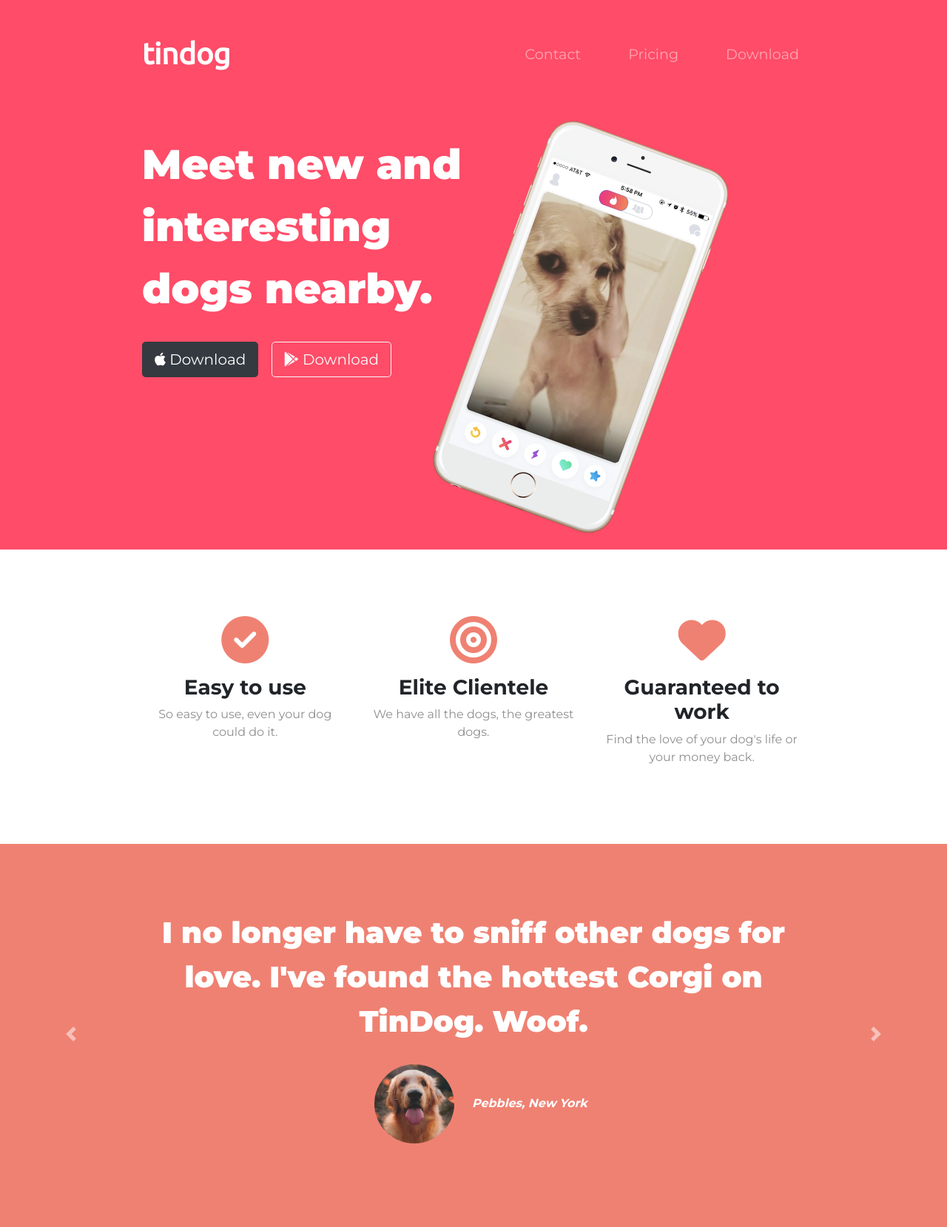
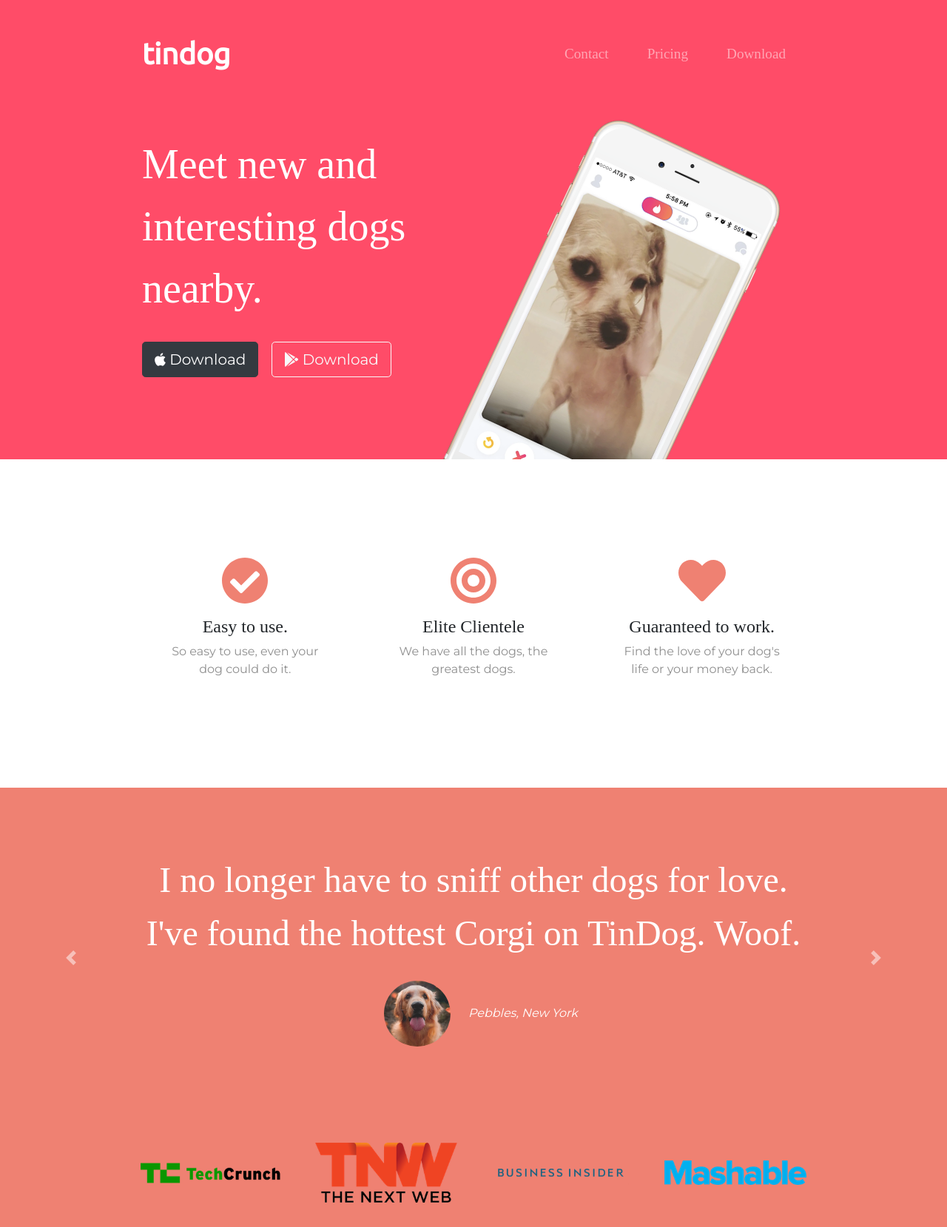
Before and after one commit to ambraj/WebDevelopmentBootcamp, a plain HTML site: page TinDog/index.html in a window 1280 px wide. Shown: the top 1659 px of the page at 74% size. Drawn offline with nearby package versions, Linux system fonts and the light colour scheme.

Commit message:
complete website

```diff
--- a/TinDog/css/styles.css
+++ b/TinDog/css/styles.css
@@ -1,119 +1,179 @@
+
 body {
-    font-family: "Montserrat";
+  font-family: "Montserrat";
+  text-align: center;
 }
 
-#title {
-    background-color: #ff4c68;
-    color: white;
-    font-weight: bold;
+h1, h2, h3, h4, h5, h6 {
+  font-family: "Montserrat-Bold";
 }
 
-h1 {
-    font-family: "Montserrat";
-    font-size: 3.5rem;
-    font-weight: 900;
-    line-height: 1.5;
+p {
+  color: #8f8f8f;
 }
 
-.container-fluid {
-    padding: 3% 15%;
+/* Headings */
+
+.big-heading {
+  font-family: "Montserrat-Black";
+  font-size: 3.5rem;
+  line-height: 1.5;
 }
 
+.section-heading {
+  font-size: 3rem;
+  line-height: 1.5;
+}
+
+/* Containers */
+
+.container-fluid{
+  padding: 7% 15%;
+}
+
+/* Sections */
+
+.colored-section {
+  background-color: #ff4c68;
+  color: #fff;
+}
+
+.white-section {
+  background-color: #fff;
+}
+
+/* Navigation Bar */
+
 .navbar {
-    padding: 0;
-    padding-bottom: 4.5rem;
+  padding: 0 0 4.5rem;
 }
 
 .navbar-brand {
-    font-family: Ubuntu;
-    font-size: 2.5rem;
+  font-family: "Ubuntu";
+  font-size: 2.5rem;
+  font-weight: bold;
+}
+
+.nav-item {
+  padding: 0 18px;
 }
 
 .nav-link {
-    font-family: "Montserrat";
-    font-weight: 400;
-    font-size: 1.2rem;
+  font-size: 1.2rem;
+  font-family: "Montserrat-Light";
 }
 
-.download-btn {
-    margin: 5% 3% 5% 0;
+/* Buttons */
+
+.download-button {
+  margin: 5% 3% 5% 0;
 }
 
-.iphone-img {
-    width: 60%;
-    transform: rotate(20deg);
+/* Title Section */
+
+#title {
+  background-color: #ff4c68;
+  color: #fff;
+  text-align: left;
 }
 
+#title .container-fluid {
+  padding: 3% 15% 7%;
+}
+
+/* Title Image */
+
+.title-image {
+  width: 60%;
+  transform: rotate(25deg);
+  position: absolute;
+  right: 30%;
+}
+
+/* Features Section */
+
 #features {
-    padding: 7% 15%;
+  position: relative;
+}
+
+.feature-title {
+  font-size: 1.5rem;
 }
 
 .feature-box {
-    text-align: center;
-}
-
-h3 {
-    font-family: "Montserrat";
-    font-weight: 700;
-}
-
-p {
-    color: #8f8f8f;
+  padding: 4.5%;
 }
 
 .icon {
-    color: #ef8172;
-    margin-bottom: 1rem;
+  color: #ef8172;
+  margin-bottom: 1rem;
 }
 
 .icon:hover {
-    color: #ff4c68;
+  color: #ff4c68;
 }
 
+/* Testimonial Section */
+
 #testimonials {
-    text-align: center;
-    background-color: #ef8172;
+  background-color: #ef8172;
 }
 
-h2 {
-    font-family: "Montserrat";
-    font-weight: 900;
-    font-size: 2.5rem;
-    line-height: 1.5;
+.testimonial-text {
+  font-size: 3rem;
+  line-height: 1.5;
 }
 
-.testimonial-img {
-    width: 12%;
-    border-radius: 100%;
-    margin: 20px;
+.testimonial-image {
+  width: 10%;
+  border-radius: 100%;
+  margin: 20px;
 }
 
-.carousel-item {
-    color: white;
-    padding: 7% 15%;
+
+#press {
+  background-color: #ef8172;
+  padding-bottom: 3%;
 }
 
-em {
-    color: white;
-    font-weight: 700;
+.press-logo {
+  width: 15%;
+  margin: 20px 20px 50px;
 }
 
-#press {
-    text-align: center;
-    background-color: #ef8172;
-    padding-bottom: 3%;
+/* Pricing Section */
+
+#pricing {
+  padding: 100px;
 }
 
-.press-icon {
-    width: 15%;
-    margin: 20px 20px 50px;
+.price-text {
+  font-size: 3rem;
+  line-height: 1.5;
 }
 
-/* prices */
-#pricing{
+.pricing-column {
+  padding: 3% 2%;
+}
+
+/* CTA Section */
+
+
+/* Footer Section */
+
+
+.social-icon {
+  margin: 20px 10px;
+}
+
+@media (max-width: 1028px) {
+
+  #title {
     text-align: center;
-    padding: 100px;
+  }
+
+  .title-image {
+    position: static;
+    transform: rotate(0);
+  }
 }
-.pricing-column{
-    padding: 3% 2%;
-}
--- a/TinDog/index.html
+++ b/TinDog/index.html
@@ -4,47 +4,53 @@
 <head>
   <meta charset="utf-8">
   <title>TinDog</title>
-    <!-- goot fonts -->
-    <link href="https://fonts.googleapis.com/css2?family=Montserrat:wght@300;400;700;900&family=Ubuntu&display=swap" rel="stylesheet">
-    <!-- css stylesheets -->
-    <link rel="stylesheet" href="https://stackpath.bootstrapcdn.com/bootstrap/4.4.1/css/bootstrap.min.css" integrity="sha384-Vkoo8x4CGsO3+Hhxv8T/Q5PaXtkKtu6ug5TOeNV6gBiFeWPGFN9MuhOf23Q9Ifjh" crossorigin="anonymous">
+
+  <!-- Google Fonts -->
+  <link href="https://fonts.googleapis.com/css?family=Montserrat|Ubuntu" rel="stylesheet">
+
+  <!-- CSS Stylesheets -->
+  <link rel="stylesheet" href="https://maxcdn.bootstrapcdn.com/bootstrap/4.0.0/css/bootstrap.min.css" integrity="sha384-Gn5384xqQ1aoWXA+058RXPxPg6fy4IWvTNh0E263XmFcJlSAwiGgFAW/dAiS6JXm" crossorigin="anonymous">
   <link rel="stylesheet" href="css/styles.css">
-    <!-- fontawesome -->
-    <script src="https://kit.fontawesome.com/39d49467a8.js" crossorigin="anonymous"></script>
-    <!-- bootstrap scripts -->
-    <script src="https://code.jquery.com/jquery-3.4.1.slim.min.js" integrity="sha384-J6qa4849blE2+poT4WnyKhv5vZF5SrPo0iEjwBvKU7imGFAV0wwj1yYfoRSJoZ+n" crossorigin="anonymous"></script>
-    <script src="https://cdn.jsdelivr.net/npm/popper.js@1.16.0/dist/umd/popper.min.js" integrity="sha384-Q6E9RHvbIyZFJoft+2mJbHaEWldlvI9IOYy5n3zV9zzTtmI3UksdQRVvoxMfooAo" crossorigin="anonymous"></script>
-    <script src="https://stackpath.bootstrapcdn.com/bootstrap/4.4.1/js/bootstrap.min.js" integrity="sha384-wfSDF2E50Y2D1uUdj0O3uMBJnjuUD4Ih7YwaYd1iqfktj0Uod8GCExl3Og8ifwB6" crossorigin="anonymous"></script>
 
+  <!-- Font Awesome -->
+  <script defer src="https://use.fontawesome.com/releases/v5.0.7/js/all.js"></script>
+
+  <!-- Bootstrap Scripts -->
+  <script src="https://code.jquery.com/jquery-3.2.1.slim.min.js" integrity="sha384-KJ3o2DKtIkvYIK3UENzmM7KCkRr/rE9/Qpg6aAZGJwFDMVNA/GpGFF93hXpG5KkN" crossorigin="anonymous"></script>
+  <script src="https://cdnjs.cloudflare.com/ajax/libs/popper.js/1.12.9/umd/popper.min.js" integrity="sha384-ApNbgh9B+Y1QKtv3Rn7W3mgPxhU9K/ScQsAP7hUibX39j7fakFPskvXusvfa0b4Q" crossorigin="anonymous"></script>
+  <script src="https://maxcdn.bootstrapcdn.com/bootstrap/4.0.0/js/bootstrap.min.js" integrity="sha384-JZR6Spejh4U02d8jOt6vLEHfe/JQGiRRSQQxSfFWpi1MquVdAyjUar5+76PVCmYl" crossorigin="anonymous"></script>
 </head>
 
 <body>
 
-    <section id="title">
+  <section class="colored-section" id="title">
 
     <div class="container-fluid">
-
-
 
       <!-- Nav Bar -->
 
       <nav class="navbar navbar-expand-lg navbar-dark">
+
         <a class="navbar-brand" href="">tindog</a>
-                <button class="navbar-toggler" type="button" data-toggle="collapse" data-target="#navbarTogglerDemo01" aria-controls="navbarTogglerDemo01" aria-expanded="false" aria-label="Toggle navigation">
+
+        <button class="navbar-toggler" type="button" data-toggle="collapse" data-target="#navbarTogglerDemo02">
             <span class="navbar-toggler-icon"></span>
         </button>
-                <div class="collapse navbar-collapse" id="navbarTogglerDemo01">
+
+        <div class="collapse navbar-collapse" id="navbarTogglerDemo02">
+
           <ul class="navbar-nav ml-auto">
-                        <li class="nav-item mr-5">
-                            <a class="nav-link" href="">Contact</a>
-                        </li>
-                        <li class="nav-item mr-5">
-                            <a class="nav-link" href="">Pricing</a>
+            <li class="nav-item">
+              <a class="nav-link" href="#footer">Contact</a>
             </li>
             <li class="nav-item">
-                            <a class="nav-link" href="">Download</a>
+              <a class="nav-link" href="#pricing">Pricing</a>
+            </li>
+            <li class="nav-item">
+              <a class="nav-link" href="#cta">Download</a>
             </li>
           </ul>
+
         </div>
       </nav>
 
@@ -54,66 +60,75 @@
       <div class="row">
 
         <div class="col-lg-6">
-                    <h1>Meet new and interesting dogs nearby.</h1>
-                    <button type="button" class="btn btn-dark btn-lg download-btn"><i class="fab fa-apple"></i> Download</button>
-                    <button type="button" class="btn btn-outline-light btn-lg download-btn"><i class="fab fa-google-play"></i> Download</button>
+          <h1 class="big-heading">Meet new and interesting dogs nearby.</h1>
+          <button type="button" class="btn btn-dark btn-lg download-button"><i class="fab fa-apple"></i> Download</button>
+          <button type="button" class="btn btn-outline-light btn-lg download-button"><i class="fab fa-google-play"></i> Download</button>
         </div>
+
         <div class="col-lg-6">
-                    <img src="images/iphone6.png" alt="iphone-mockup" class="iphone-img">
-                </div>
+          <img class="title-image" src="images/iphone6.png" alt="iphone-mockup">
         </div>
 
       </div>
+
+    </div>
+
   </section>
 
 
   <!-- Features -->
 
-    <section id="features">
+  <section class="white-section" id="features">
+
+    <div class="container-fluid">
 
       <div class="row">
         <div class="feature-box col-lg-4">
-                <div><i class="icon fas fa-check-circle fa-4x"></i></div>
-                <h3>Easy to use</h3>
+          <i class="icon fas fa-check-circle fa-4x"></i>
+          <h3 class="feature-title">Easy to use.</h3>
           <p>So easy to use, even your dog could do it.</p>
         </div>
+
         <div class="feature-box col-lg-4">
-                <div class=""><i class="icon fas fa-bullseye fa-4x"></i></div>
-                <h3>Elite Clientele</h3>
+          <i class="icon fas fa-bullseye fa-4x"></i>
+          <h3 class="feature-title">Elite Clientele</h3>
           <p>We have all the dogs, the greatest dogs.</p>
         </div>
+
         <div class="feature-box col-lg-4">
-                <div class=""><i class="icon fas fa-heart fa-4x"></i></div>
-                <h3>Guaranteed to work</h3>
+          <i class="icon fas fa-heart fa-4x"></i>
+          <h3 class="feature-title">Guaranteed to work.</h3>
           <p>Find the love of your dog's life or your money back.</p>
         </div>
+      </div>
+
+
     </div>
   </section>
 
 
   <!-- Testimonials -->
 
-    <section id="testimonials">
-        <div id="carouselExampleControls" class="carousel slide" data-ride="false">
+  <section class="colored-section" id="testimonials">
+
+    <div id="testimonial-carousel" class="carousel slide" data-ride="false">
       <div class="carousel-inner">
-                <div class="carousel-item active">
-                    <h2>I no longer have to sniff other dogs for love. I've found the hottest Corgi on TinDog. Woof.</h2>
-                    <img class="testimonial-img" src="images/dog-img.jpg" alt="dog-profile">
+        <div class="carousel-item active container-fluid">
+          <h2 class="testimonial-text">I no longer have to sniff other dogs for love. I've found the hottest Corgi on TinDog. Woof.</h2>
+          <img class="testimonial-image" src="images/dog-img.jpg" alt="dog-profile">
           <em>Pebbles, New York</em>
         </div>
-                <div class="carousel-item">
+        <div class="carousel-item container-fluid">
           <h2 class="testimonial-text">My dog used to be so lonely, but with TinDog's help, they've found the love of their life. I think.</h2>
-                    <img class="testimonial-img" src="images/lady-img.jpg" alt="lady-profile">
+          <img class="testimonial-image" src="images/lady-img.jpg" alt="lady-profile">
           <em>Beverly, Illinois</em>
         </div>
       </div>
-            <a class="carousel-control-prev" href="#carouselExampleControls" role="button" data-slide="prev">
-                <span class="carousel-control-prev-icon" aria-hidden="true"></span>
-                <span class="sr-only">Previous</span>
+      <a class="carousel-control-prev" href="#testimonial-carousel" role="button" data-slide="prev">
+    <span class="carousel-control-prev-icon"></span>
       </a>
-            <a class="carousel-control-next" href="#carouselExampleControls" role="button" data-slide="next">
-                <span class="carousel-control-next-icon" aria-hidden="true"></span>
-                <span class="sr-only">Next</span>
+      <a class="carousel-control-next" href="#testimonial-carousel" role="button" data-slide="next">
+    <span class="carousel-control-next-icon"></span>
       </a>
     </div>
 
@@ -122,34 +137,35 @@
 
   <!-- Press -->
 
-    <section id="press">
-        <img class="press-icon" src="images/techcrunch.png" alt="tc-logo">
-        <img class="press-icon" src="images/tnw.png" alt="tnw-logo">
-        <img class="press-icon" src="images/bizinsider.png" alt="biz-insider-logo">
-        <img class="press-icon" src="images/mashable.png" alt="mashable-logo">
+  <section class="colored-section" id="press">
+    <img class="press-logo" src="images/techcrunch.png" alt="tc-logo">
+    <img class="press-logo" src="images/tnw.png" alt="tnw-logo">
+    <img class="press-logo" src="images/bizinsider.png" alt="biz-insider-logo">
+    <img class="press-logo" src="images/mashable.png" alt="mashable-logo">
 
   </section>
 
 
   <!-- Pricing -->
 
-    <section id="pricing">
+  <section class="white-section" id="pricing">
 
-        <h2>A Plan for Every Dog's Needs</h2>
+    <h2 class="section-heading">A Plan for Every Dog's Needs</h2>
     <p>Simple and affordable price plans for your and your dog.</p>
 
     <div class="row">
+
       <div class="pricing-column col-lg-4 col-md-6">
         <div class="card">
           <div class="card-header">
             <h3>Chihuahua</h3>
           </div>
           <div class="card-body">
-                            <h2>Free</h2>
+            <h2 class="price-text">Free</h2>
             <p>5 Matches Per Day</p>
             <p>10 Messages Per Day</p>
             <p>Unlimited App Usage</p>
-                            <button type="button" class="btn btn-lg btn-block btn-outline-dark">Sign Up</button>
+            <button class="btn btn-lg btn-block btn-outline-dark" type="button">Sign Up</button>
           </div>
         </div>
       </div>
@@ -160,11 +176,11 @@
             <h3>Labrador</h3>
           </div>
           <div class="card-body">
-                            <h2>$49 / mo</h2>
+            <h2 class="price-text">$49 / mo</h2>
             <p>Unlimited Matches</p>
             <p>Unlimited Messages</p>
             <p>Unlimited App Usage</p>
-                            <button type="button" class="btn btn-lg btn-block btn-dark">Sign Up</button>
+            <button class="btn btn-lg btn-block btn-dark" type="button">Sign Up</button>
           </div>
         </div>
       </div>
@@ -175,39 +191,47 @@
             <h3>Mastiff</h3>
           </div>
           <div class="card-body">
-                            <h2>$99 / mo</h2>
+            <h2 class="price-text">$99 / mo</h2>
             <p>Pirority Listing</p>
             <p>Unlimited Matches</p>
             <p>Unlimited Messages</p>
             <p>Unlimited App Usage</p>
-                            <button type="button" class="btn btn-lg btn-block btn-dark">Sign Up</button>
+            <button class="btn btn-lg btn-block btn-dark" type="button">Sign Up</button>
+
           </div>
         </div>
       </div>
 
+
+
     </div>
-
 
   </section>
 
 
   <!-- Call to Action -->
 
-    <section id="cta">
+  <section class="colored-section" id="cta">
 
-        <h3>Find the True Love of Your Dog's Life Today.</h3>
-        <button type="button">Download</button>
-        <button type="button">Download</button>
+    <div class="container-fluid">
 
+      <h3 class="big-heading">Find the True Love of Your Dog's Life Today.</h3>
+      <button class="download-button btn btn-lg btn-dark" type="button"><i class="fab fa-apple"></i> Download</button>
+      <button class="download-button btn btn-lg brn-light" type="button"><i class="fab fa-google-play"></i> Download</button>
+    </div>
   </section>
 
 
   <!-- Footer -->
 
-    <footer id="footer">
-
+  <footer class="white-section" id="footer">
+    <div class="container-fluid">
+      <i class="social-icon fab fa-facebook-f"></i>
+      <i class="social-icon fab fa-twitter"></i>
+      <i class="social-icon fab fa-instagram"></i>
+      <i class="social-icon fas fa-envelope"></i>
       <p>© Copyright 2018 TinDog</p>
-
+    </div>
   </footer>
 
 
```
Also changed, not shown: TinDog/README.md (deleted), TinDog/images/HTMAA-thumbnail.png (added), TinDog/images/angela.png (added), 2 other files. Lines whose indentation alone changed are shown as unchanged.
